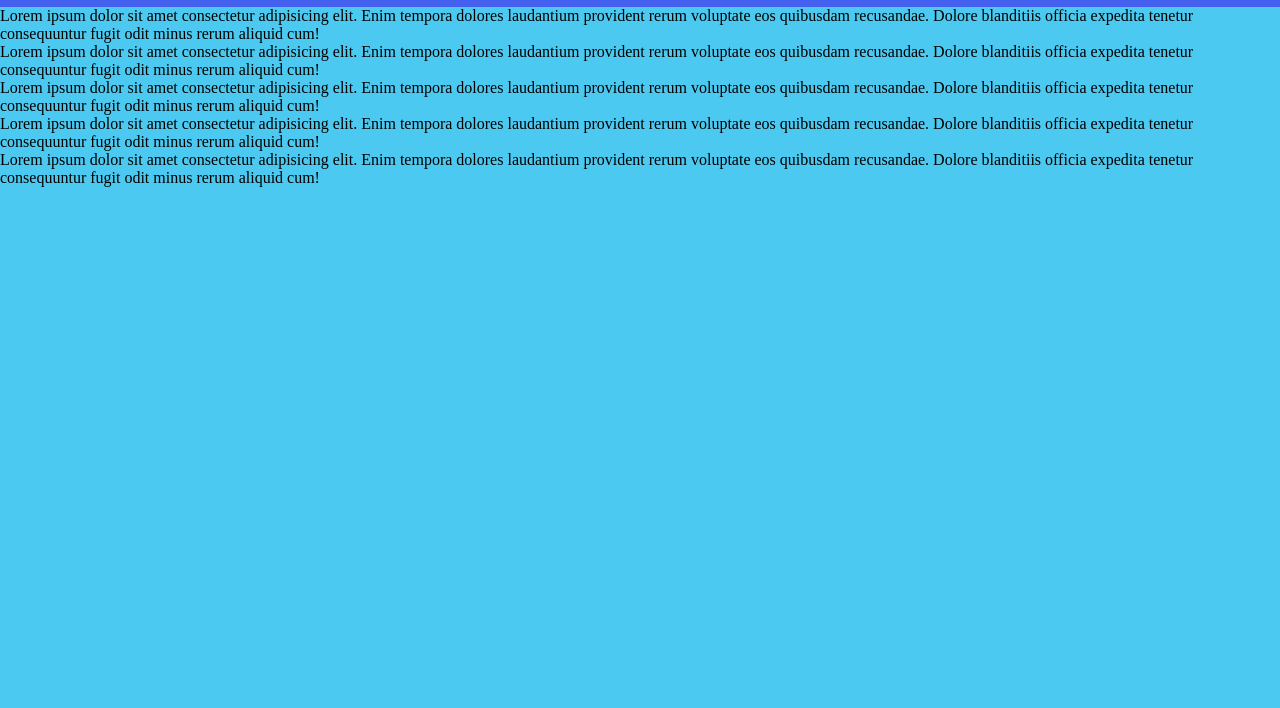
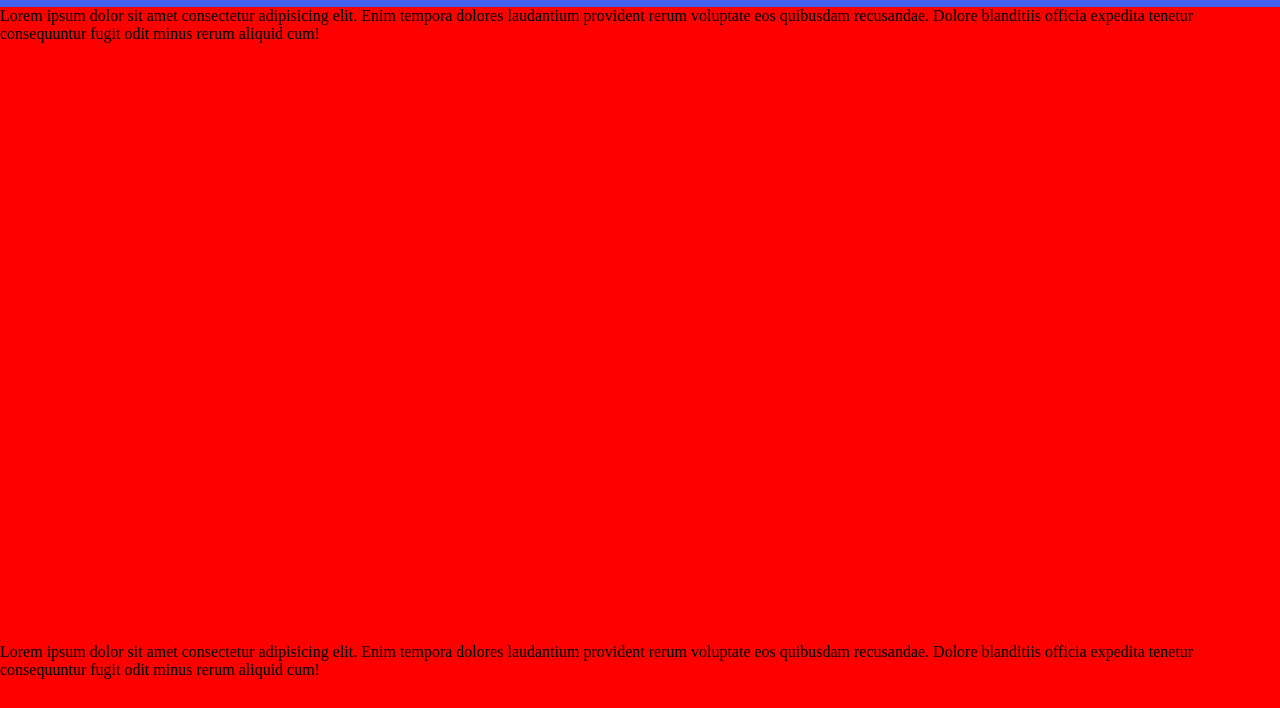
Before and after one commit to Carloosfrs/LandingPage, a plain HTML site: page index.html in a window 1280 px wide. Shown: the part 92-800 px from the top of the page. Drawn offline with Linux system fonts and the light colour scheme.

Commit message:
Update index.css

```diff
--- a/index.css
+++ b/index.css
@@ -44,3 +44,8 @@ header a {
 header a:hover {
     color: #b2dfdb;
 }
+
+div {
+background-color: red;
+padding: 0 0 600px 0
+}
```
